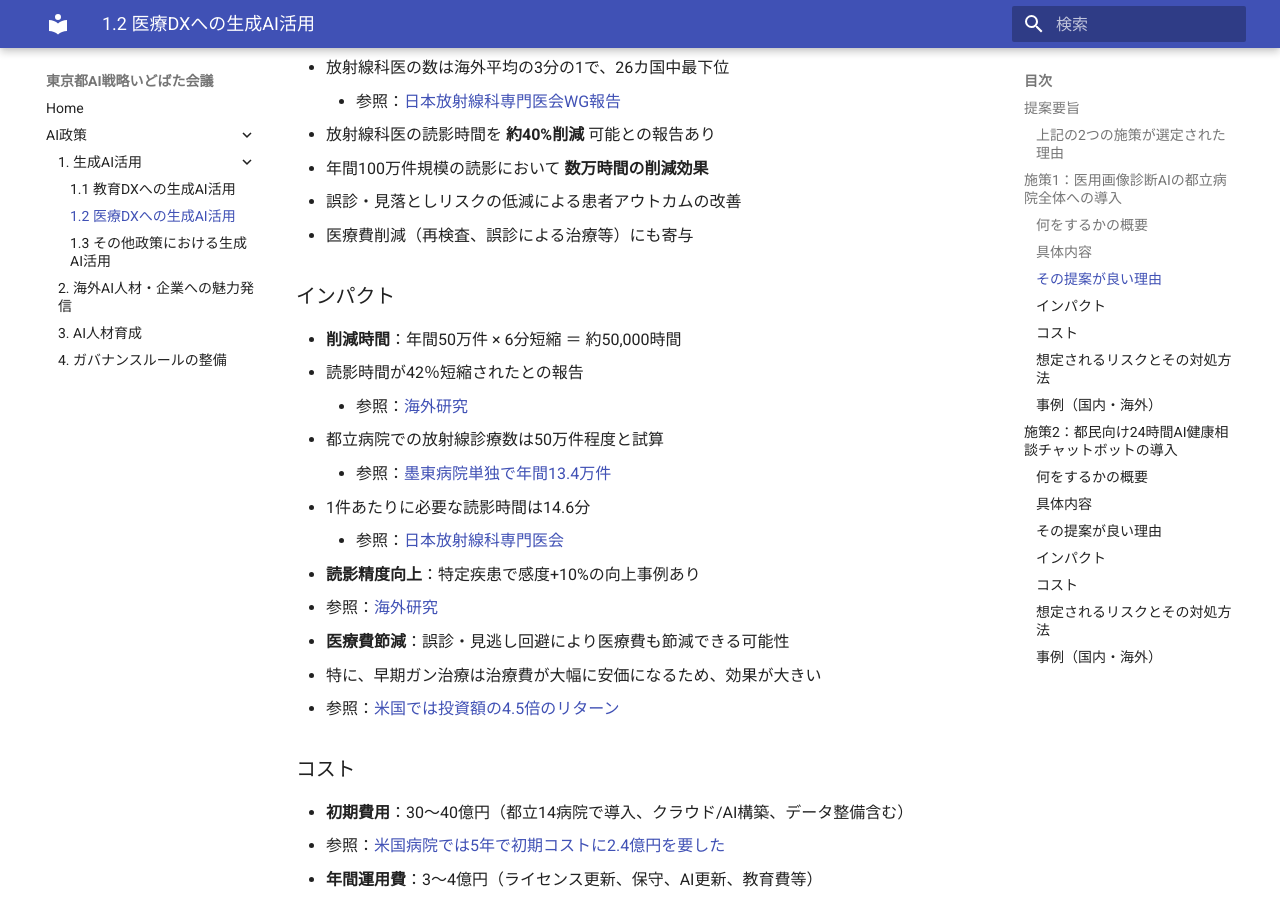
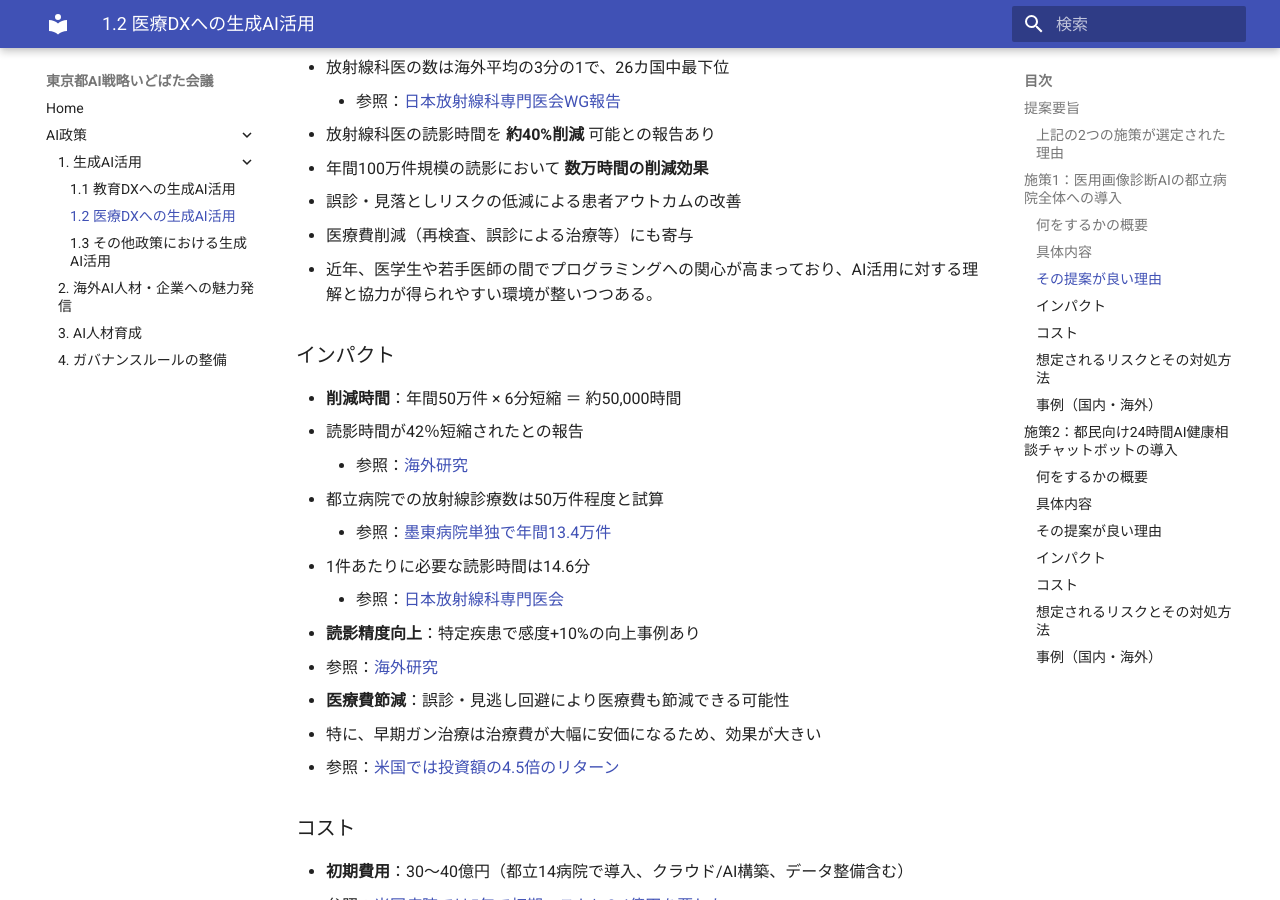
Before and after one commit to takahiroanno2024/2025_ai_idobatakaigi_output, an MkDocs documentation site: the page built from docs/1.2_医療DXへの生成AI活用.md, in a window 1280 px wide and 900 px high, scrolled down 1434 px. Built offline with MkDocs 1.6.1 and Material for MkDocs 9.7.7, drawn with Linux system fonts in a browser that asks for light colours.

Commit message:
水産さんの提案に基づき、施策1に医療従事者のAIへの関心の高まりについて追記

```diff
--- a/docs/1.2_医療DXへの生成AI活用.md
+++ b/docs/1.2_医療DXへの生成AI活用.md
@@ -51,6 +51,7 @@
 - 年間100万件規模の読影において **数万時間の削減効果**
 - 誤診・見落としリスクの低減による患者アウトカムの改善
 - 医療費削減（再検査、誤診による治療等）にも寄与
+- 近年、医学生や若手医師の間でプログラミングへの関心が高まっており、AI活用に対する理解と協力が得られやすい環境が整いつつある。
 
 ### インパクト
 
@@ -155,3 +156,5 @@
    - 参照：[NHSの事例](https://transform.england.nhs.uk/key-tools-and-info/digital-playbooks/workforce-digital-playbook/using-an-ai-chatbot-to-streamline-mental-health-referrals/)
 
 ---
+
+---
```
